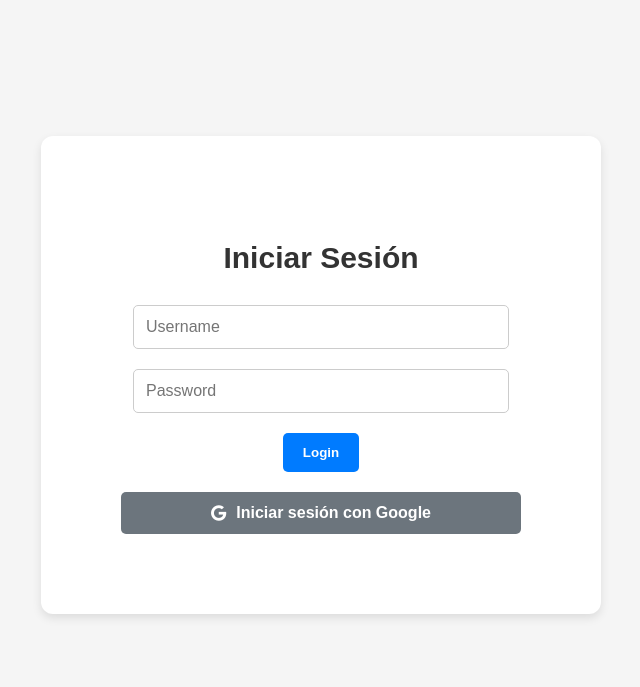
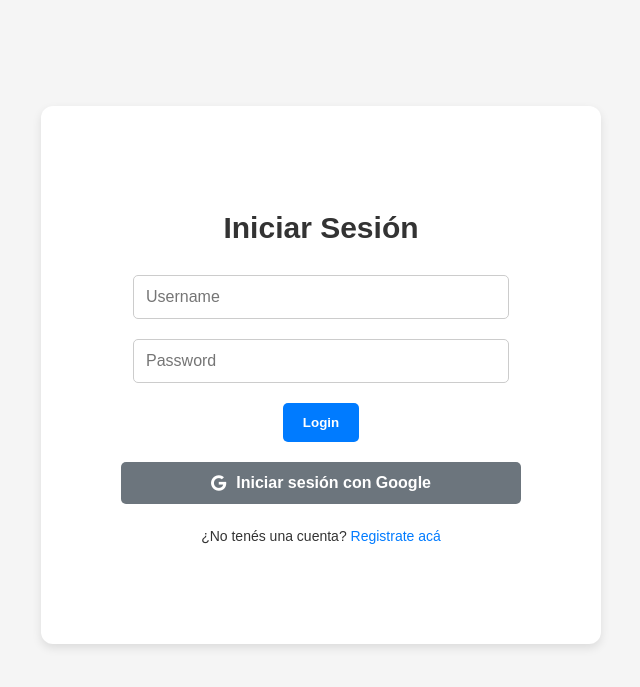
Before and after one commit to Defeeeee/TICSolver, a Flask app: page /login in a window 1280 px wide. Shown: the top 687 px of the page, without its empty margins (319-959 px from the left). Run offline with Flask 3, Linux system fonts and the light colour scheme.

Commit message:
fix: login details
Signed-off-by: Federico Diaz Nemeth <fdiaznemeth@gmail.com>

```diff
--- a/static/css/login.css
+++ b/static/css/login.css
@@ -244,3 +244,17 @@ li {
 .btn-secondary:hover {
     background-color: #5a6268;
 }
+
+.register-link {
+    margin-top: 20px;
+    font-size: 14px; /* Adjust as needed */
+}
+
+.register-link a {
+    color: #007bff; /* Or any color you prefer for the link */
+    text-decoration: none;
+}
+
+.register-link a:hover {
+    text-decoration: underline;
+}
--- a/templates/login.html
+++ b/templates/login.html
@@ -23,6 +23,10 @@
                     <i class="fab fa-google"></i> Iniciar sesión con Google
                 </a>
             </div>
+
+            <p class="register-link">
+                ¿No tenés una cuenta? <a href="{{ url_for('register') }}">Registrate acá</a>
+            </p>
         </div>
     </section>
 </main>
```
